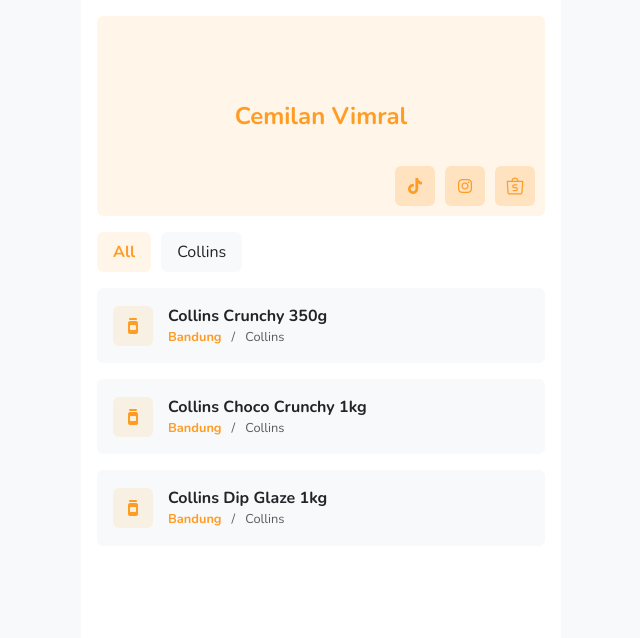
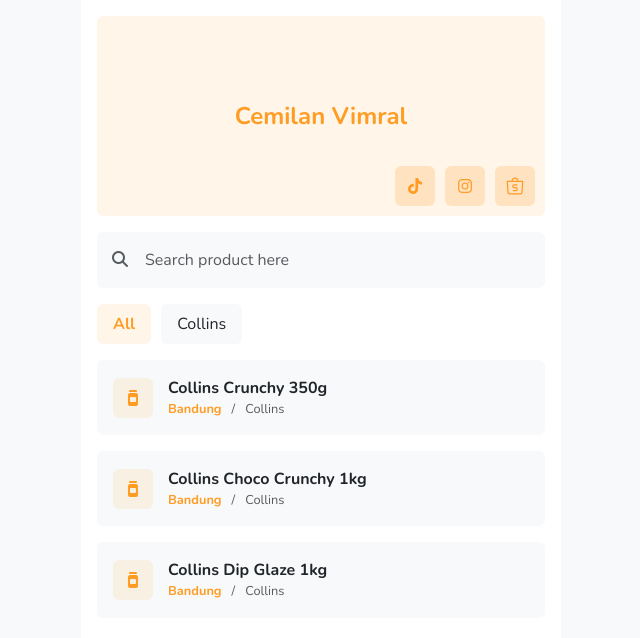
Before and after one commit to jpngeekudin/cemilan-vimral, a React (Create React App) app: page / in a window 1280 px wide. Shown: the top 638 px of the page, without its empty margins (319-959 px from the left). Built offline with nearby package versions, Linux system fonts and the light colour scheme.

Commit message:
search bar

```diff
--- a/src/components/ProductList.tsx
+++ b/src/components/ProductList.tsx
@@ -7,16 +7,24 @@ import { toTitleCase } from "../helpers/string.helper";
 import classNames from "classnames";
 
 export default function ProductList() {
-  const { selectedCategory } = useSelector(
+  const { selectedCategory, search } = useSelector(
     (state: RootState) => state.productReducer
   );
 
   return (
     <div>
       {products
-        .filter((p) =>
-          !selectedCategory ? true : p.category.name === selectedCategory.name
-        )
+        .filter((p) => {
+          const isCategoryFiltered = !selectedCategory
+            ? true
+            : p.category.name === selectedCategory.name;
+
+          const isSearchFiltered = p.name
+            .toLowerCase()
+            .includes(search.toLowerCase());
+
+          return isCategoryFiltered && isSearchFiltered;
+        })
         .map((product) => {
           return (
             <a href={product.url} target="_blank">
--- /dev/null
+++ b/src/components/SearchBar.tsx
@@ -0,0 +1,27 @@
+import React from "react";
+import { useDispatch } from "react-redux";
+import { setSearch } from "../stores/slices/product.slice";
+
+export default function SearchBar() {
+  const dispatch = useDispatch();
+
+  return (
+    <div className="position-relative">
+      <div
+        className="position-absolute text-muted"
+        style={{ left: 15, top: "50%", transform: "translateY(-50%)" }}
+      >
+        <i className="fa fa-search"></i>
+      </div>
+      <input
+        type="text"
+        className="form-control bg-light border-0 p-3 ps-5"
+        placeholder="Search product here"
+        onChange={(e) => {
+          const { value } = e.target;
+          dispatch(setSearch(value));
+        }}
+      />
+    </div>
+  );
+}
--- a/src/pages/HomePage.tsx
+++ b/src/pages/HomePage.tsx
@@ -2,6 +2,7 @@ import React from "react";
 import ProductList from "../components/ProductList";
 import CategoryBar from "../components/CategoryBar";
 import Header from "../components/Header";
+import SearchBar from "../components/SearchBar";
 
 export default function HomePage() {
   return (
@@ -11,6 +12,9 @@ export default function HomePage() {
     >
       <Header />
       <div className="mb-3">
+        <SearchBar />
+      </div>
+      <div className="mb-3">
         <CategoryBar />
       </div>
       <ProductList />
--- a/src/stores/slices/product.slice.ts
+++ b/src/stores/slices/product.slice.ts
@@ -3,6 +3,7 @@ import { ICategory } from "../../interfaces/category.interface";
 
 const initialState = {
   selectedCategory: null as ICategory | null,
+  search: "",
 };
 
 export const productSlice = createSlice({
@@ -12,8 +13,11 @@ export const productSlice = createSlice({
     selectCategory: (state, { payload }: { payload: ICategory | null }) => {
       state.selectedCategory = payload;
     },
+    setSearch: (state, { payload }: { payload: string }) => {
+      state.search = payload;
+    },
   },
 });
 
-export const { selectCategory } = productSlice.actions;
+export const { selectCategory, setSearch } = productSlice.actions;
 export default productSlice.reducer;
```
